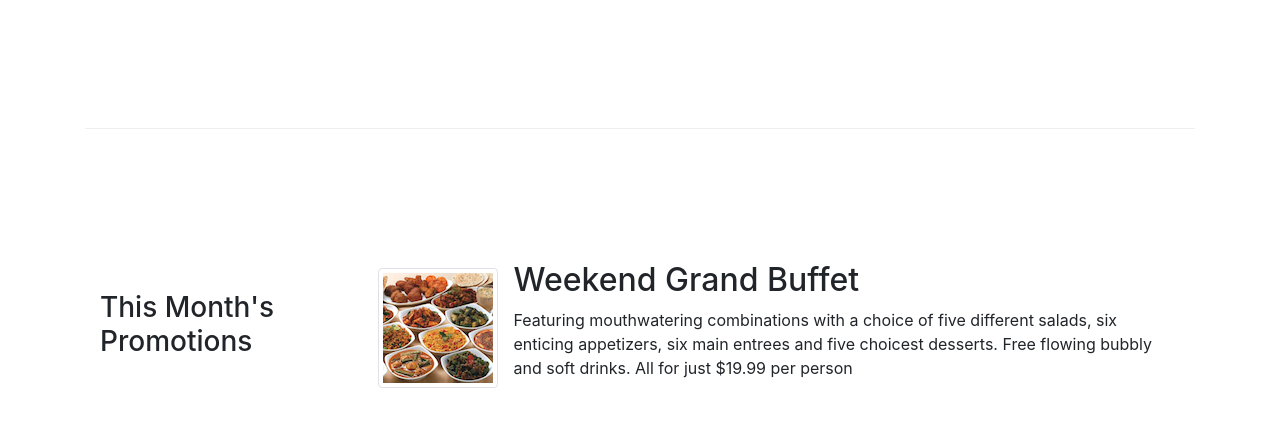
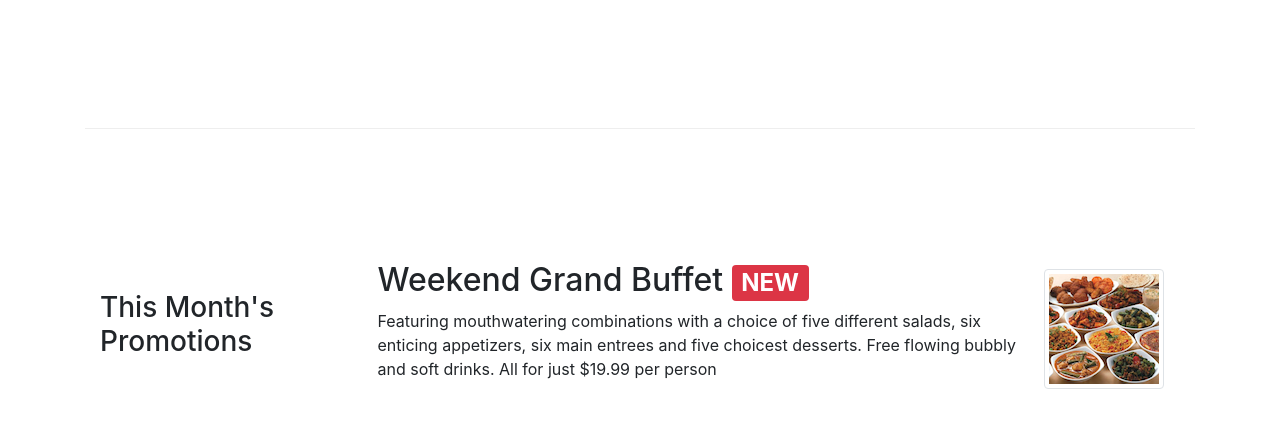
Before and after one commit to akverma00/bitNbites-src, a website: page index.html in a window 1280 px wide. Shown: the part 605-1032 px from the top of the page. Drawn offline with nearby package versions, Linux system fonts and the light colour scheme.

Commit message:
Assignment 2 Task 2 completed

```diff
--- a/index.html
+++ b/index.html
@@ -57,7 +57,7 @@
                 <div class="media">
                     <img class="d-flex mr-3 img-thumbnail align-self-center" src="img/uthappizza.png" alt="uthappizza">
                     <div class="media-body">
-                        <h2 class="mt-0">Uthappizza<span class="badge badge-danger">HOT</span><span class="badge badge-pill badge-secondary">$5.29</span></h2>
+                        <h2 class="mt-0">Uthappizza <span class="badge badge-danger">HOT</span> <span class="badge badge-pill badge-secondary">$5.29</span></h2>
                         <p>A unique combination of Indian Uthappam (pancake) and Italian pizza, topped with Cerignola olives, ripe vine cherry tomatoes, Vidalia onion, Guntur chillies and Buffalo Paneer.</p>
 
                     </div>
@@ -74,12 +74,13 @@
             </div>
             <div class="col col-sm col-md">
                 <div class="media">
-                    <img class="d-flex mr-3 img-thumbnail align-self-center" src="img/buffet.png" alt="buffet">
                     <div class="media-body">
-                        <h2 class="mt-0">Weekend Grand Buffet</h2>
+                        <h2 class="mt-0">Weekend Grand Buffet <span class="badge badge-danger">NEW</span></h2>
                         <p>Featuring mouthwatering combinations with a choice of five different salads, six enticing appetizers, six main entrees and five choicest desserts. Free flowing bubbly and soft drinks. All for just $19.99 per person </p>
 
                     </div>
+
+                    <img class="d-flex mr-3 img-thumbnail align-self-center" src="img/buffet.png" alt="buffet">
                 </div>
             </div>
         </div>
```
